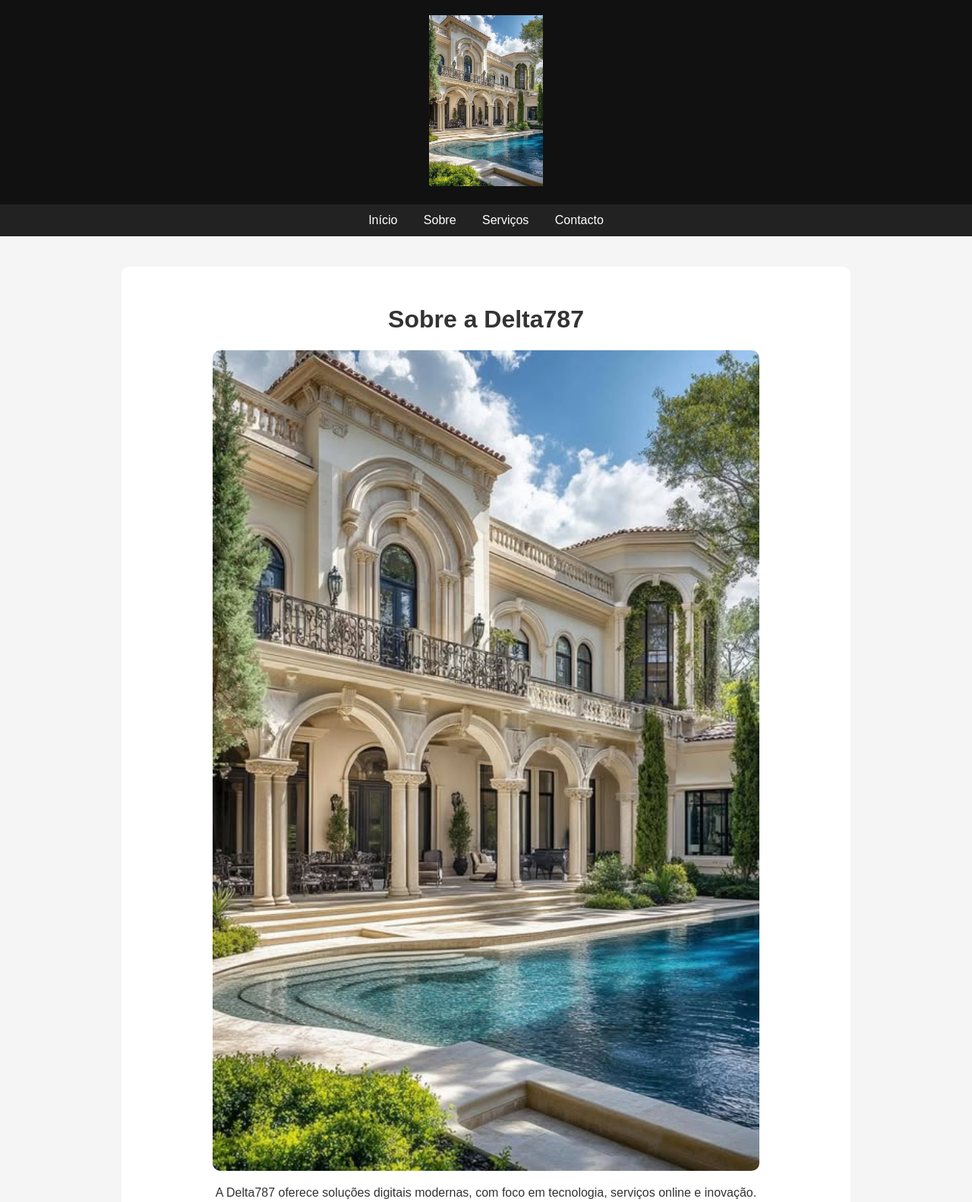
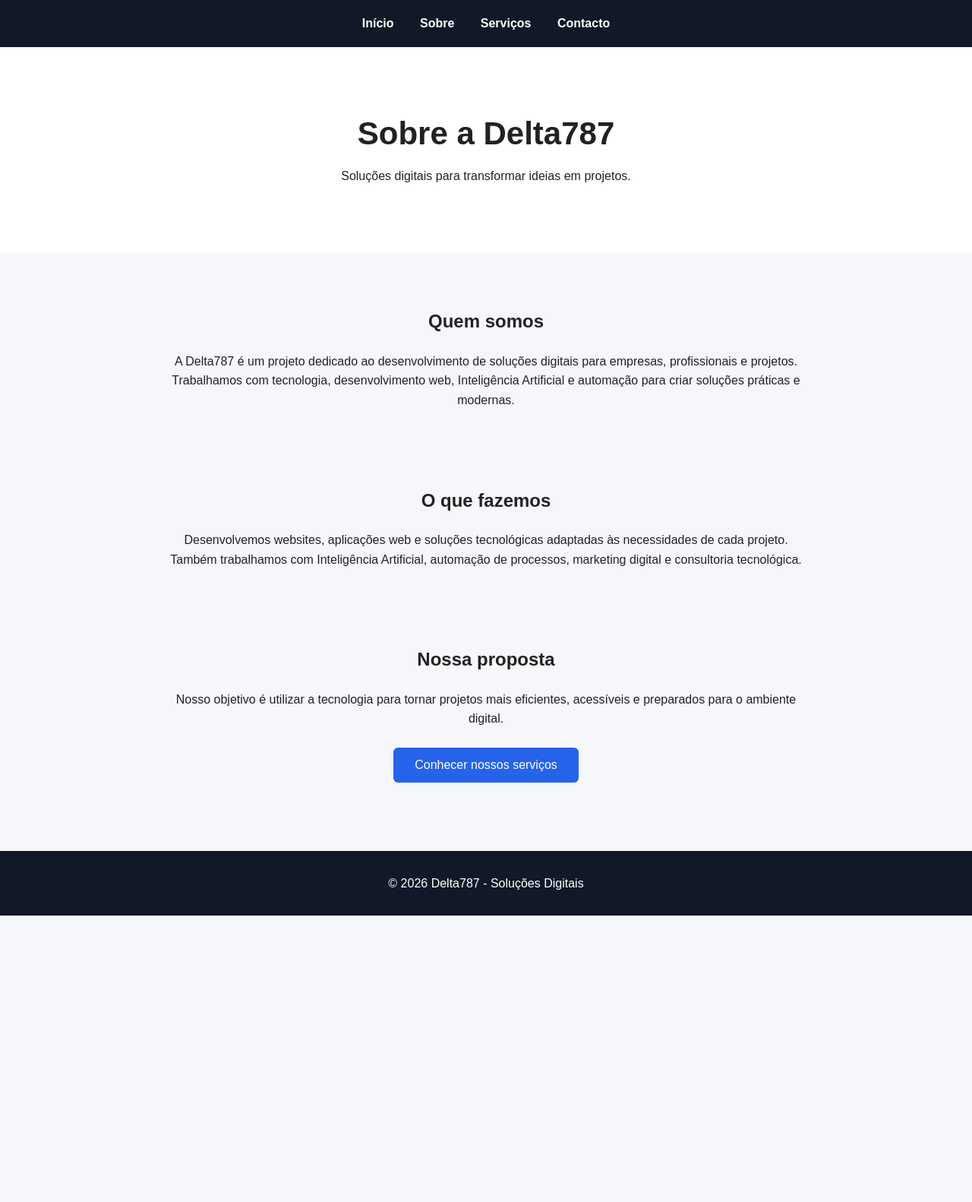
Before and after one commit to Delta-WQ/logicadasbatatas, a plain HTML site: page sobre.html in a window 1280 px wide. Shown: the top 1582 px of the page at 76% size. After the commit the page ends 1205 px from the top, so only its background shows below. Drawn offline with Linux system fonts and the light colour scheme.

Commit message:
Update sobre.html with new content and structure

```diff
--- a/sobre.html
+++ b/sobre.html
@@ -1,97 +1,103 @@
 <!DOCTYPE html>
-<html>
+<html lang="pt-BR">
+
 <head>
+    <meta charset="UTF-8">
+    <meta name="viewport" content="width=device-width, initial-scale=1.0">
 
-<title>Sobre - Delta787</title>
+    <title>Sobre a Delta787</title>
 
-<style>
-
-body {
-    font-family: Arial, sans-serif;
-    margin: 0;
-    background: #f5f5f5;
-    color: #333;
-}
-
-header {
-    background: #111;
-    padding: 20px;
-    text-align: center;
-}
-
-header img {
-    width: 150px;
-}
-
-nav {
-    background: #222;
-    text-align: center;
-    padding: 12px;
-}
-
-nav a {
-    color: white;
-    text-decoration: none;
-    margin: 15px;
-}
-
-.container {
-    max-width: 900px;
-    margin: 40px auto;
-    background: white;
-    padding: 30px;
-    text-align: center;
-    border-radius: 10px;
-}
-
-.container img {
-    width: 80%;
-    border-radius: 10px;
-}
-
-footer {
-    background: #111;
-    color: white;
-    text-align: center;
-    padding: 15px;
-}
-
-</style>
-
+    <link rel="stylesheet" href="style.css">
 </head>
 
 <body>
 
-<header>
-<img src="logo.png" alt="Delta787">
-</header>
+<nav>
 
-<nav>
     <a href="index.html">Início</a>
+
     <a href="sobre.html">Sobre</a>
+
     <a href="servicos.html">Serviços</a>
+
     <a href="contacto.html">Contacto</a>
+
 </nav>
 
-<div class="container">
+
+<header>
 
     <h1>Sobre a Delta787</h1>
 
-<img src="casa.png" alt="Casa Delta787">
+    <p>
+        Soluções digitais para transformar ideias em projetos.
+    </p>
+
+</header>
+
+
+<section>
+
+    <h2>Quem somos</h2>
 
     <p>
-A Delta787 oferece soluções digitais modernas, com foco em tecnologia, serviços online e inovação.
+        A Delta787 é um projeto dedicado ao desenvolvimento de
+        soluções digitais para empresas, profissionais e projetos.
     </p>
 
     <p>
-O nosso objetivo é criar experiências digitais simples, eficientes e profissionais para pessoas e empresas.
+        Trabalhamos com tecnologia, desenvolvimento web,
+        Inteligência Artificial e automação para criar soluções
+        práticas e modernas.
     </p>
 
-</div>
+</section>
+
+
+<section>
+
+    <h2>O que fazemos</h2>
+
+    <p>
+        Desenvolvemos websites, aplicações web e soluções
+        tecnológicas adaptadas às necessidades de cada projeto.
+    </p>
+
+    <p>
+        Também trabalhamos com Inteligência Artificial,
+        automação de processos, marketing digital e consultoria
+        tecnológica.
+    </p>
+
+</section>
+
+
+<section>
+
+    <h2>Nossa proposta</h2>
+
+    <p>
+        Nosso objetivo é utilizar a tecnologia para tornar
+        projetos mais eficientes, acessíveis e preparados
+        para o ambiente digital.
+    </p>
+
+    <a href="servicos.html">
+        <button>Conhecer nossos serviços</button>
+    </a>
+
+</section>
+
 
 <footer>
-© 2026 Delta787 - Todos os direitos reservados.
+
+    <p>
+        © 2026 Delta787 - Soluções Digitais
+    </p>
+
 </footer>
 
+
 </body>
+
 </html>
```
Lines whose indentation alone changed are shown as unchanged.
